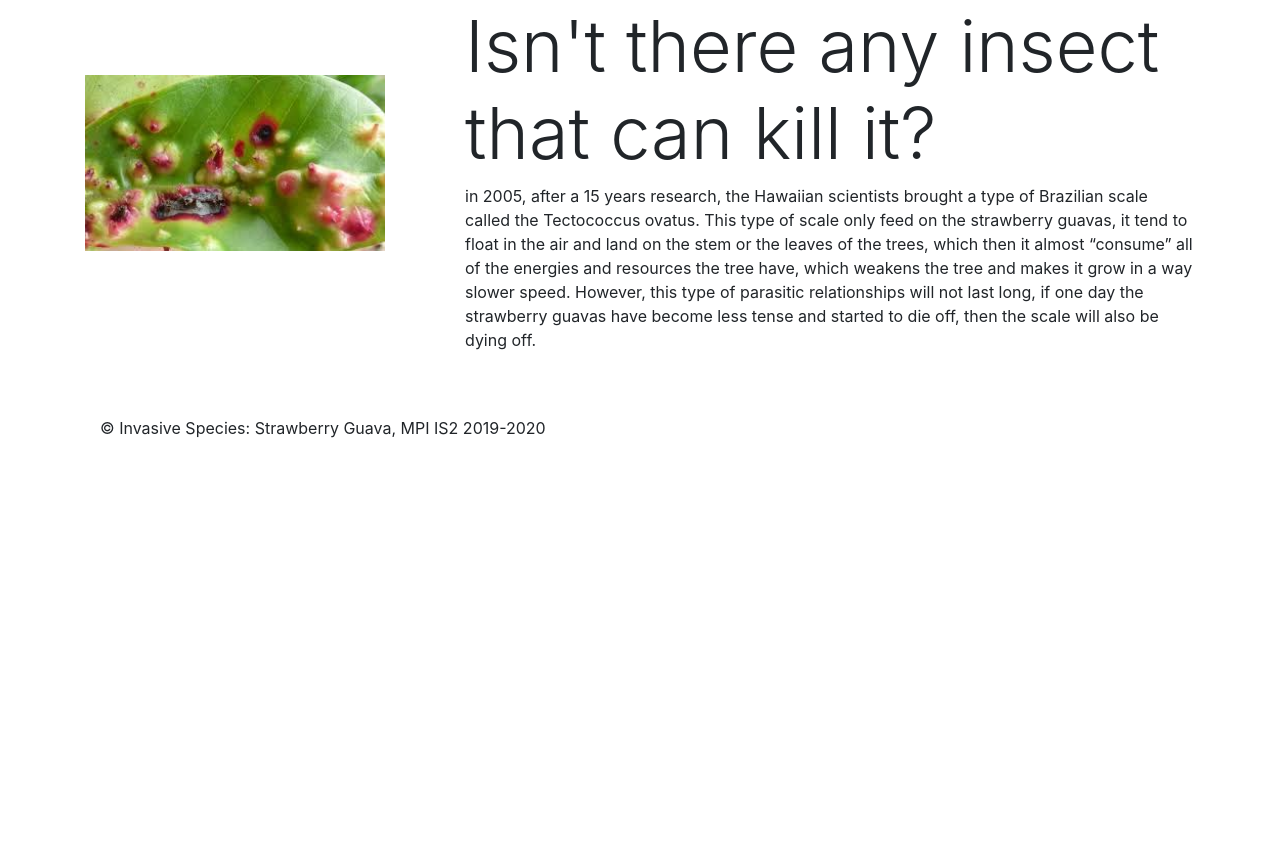
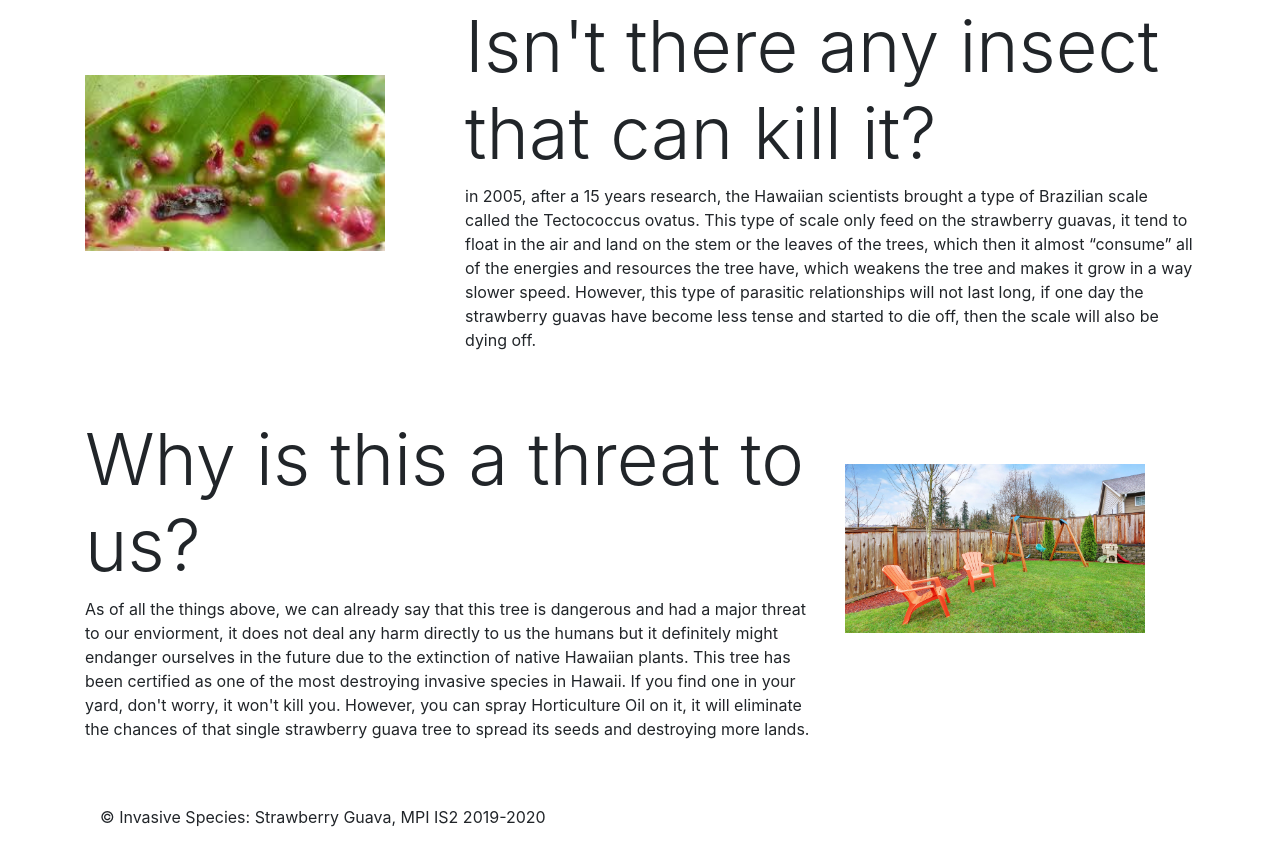
Before and after one commit to hkprogrammer/Invasive-Specie, a plain HTML site: page details.html in a window 1280 px wide. Shown: the part 1294-2139 px from the top of the page. Before the commit the page ends 1750 px from the top, so only its background shows below. Drawn offline with Linux system fonts and the light colour scheme.

Commit message:
Signed-off-by: Hitoki <hawaiihkprogrammer@gmail.com>

```diff
--- a/details.html
+++ b/details.html
@@ -179,7 +179,7 @@
           <br>
           <br>
 
-          <img src="images/foodsg.jpg" width="200px">
+          <img src="images/foodsg.jpg" width="300px">
         </div>
       </div>
 
@@ -201,6 +201,22 @@
         </div>
 
       </div>
+      <br>
+      <br>
+      <div class="row">
+        <div class="col-8">
+          <h2 class="display-3">Why is this a threat to us?</h2>
+          <p>As of all the things above, we can already say that this tree is dangerous and had a major threat to our enviorment, it does not deal any harm directly to us the humans but it definitely might endanger ourselves in the future due to the extinction of native Hawaiian plants. This tree has been certified as one of the most destroying invasive species in Hawaii. If you find one in your yard, don't worry, it won't kill you. However, you can spray Horticulture Oil on it, it will eliminate the chances of that single strawberry guava tree to spread its seeds and destroying more lands.
+          </p>
+
+        </div>
+        <div class="col-4">
+          <br>
+          <br>
+
+          <img src="images/yard.jpg" width="300px">
+        </div>
+      </div>
 
 
 
```
